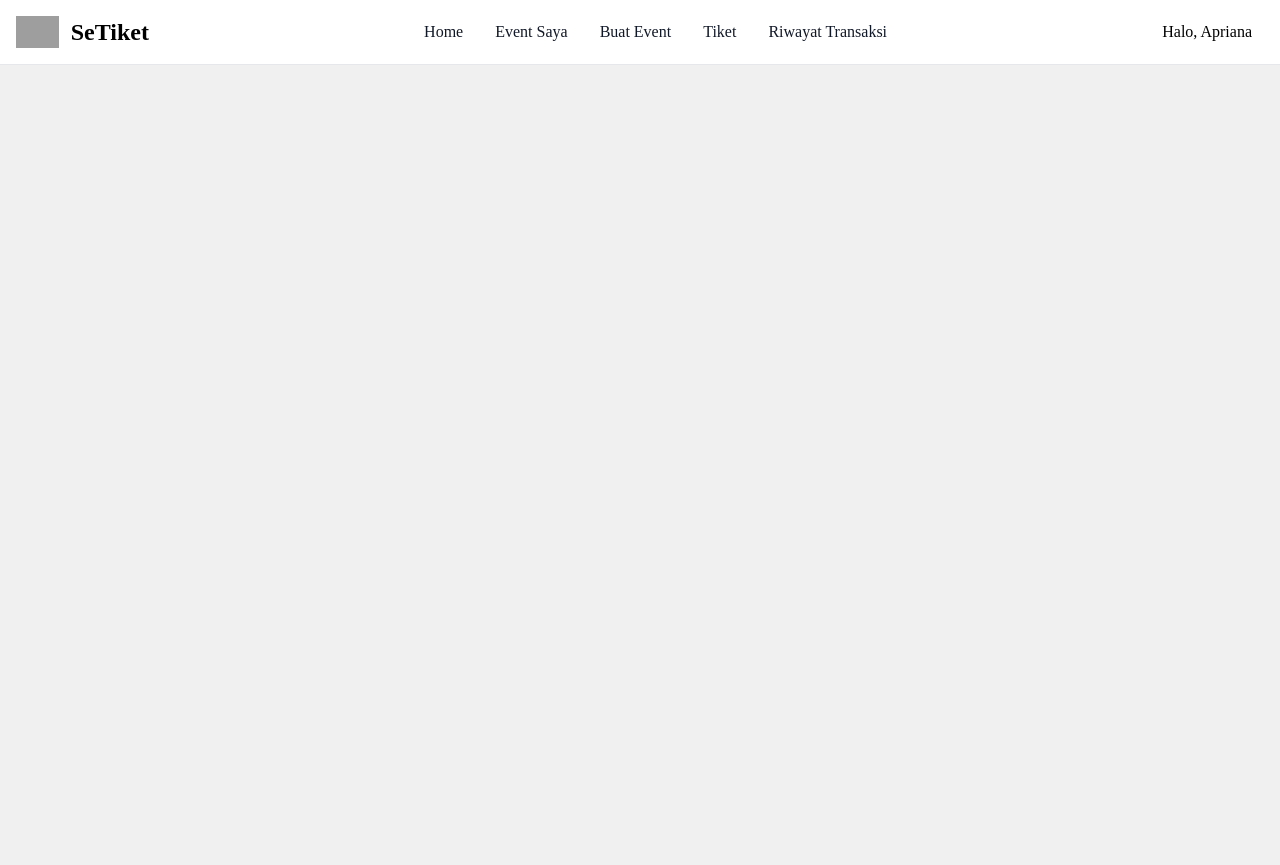
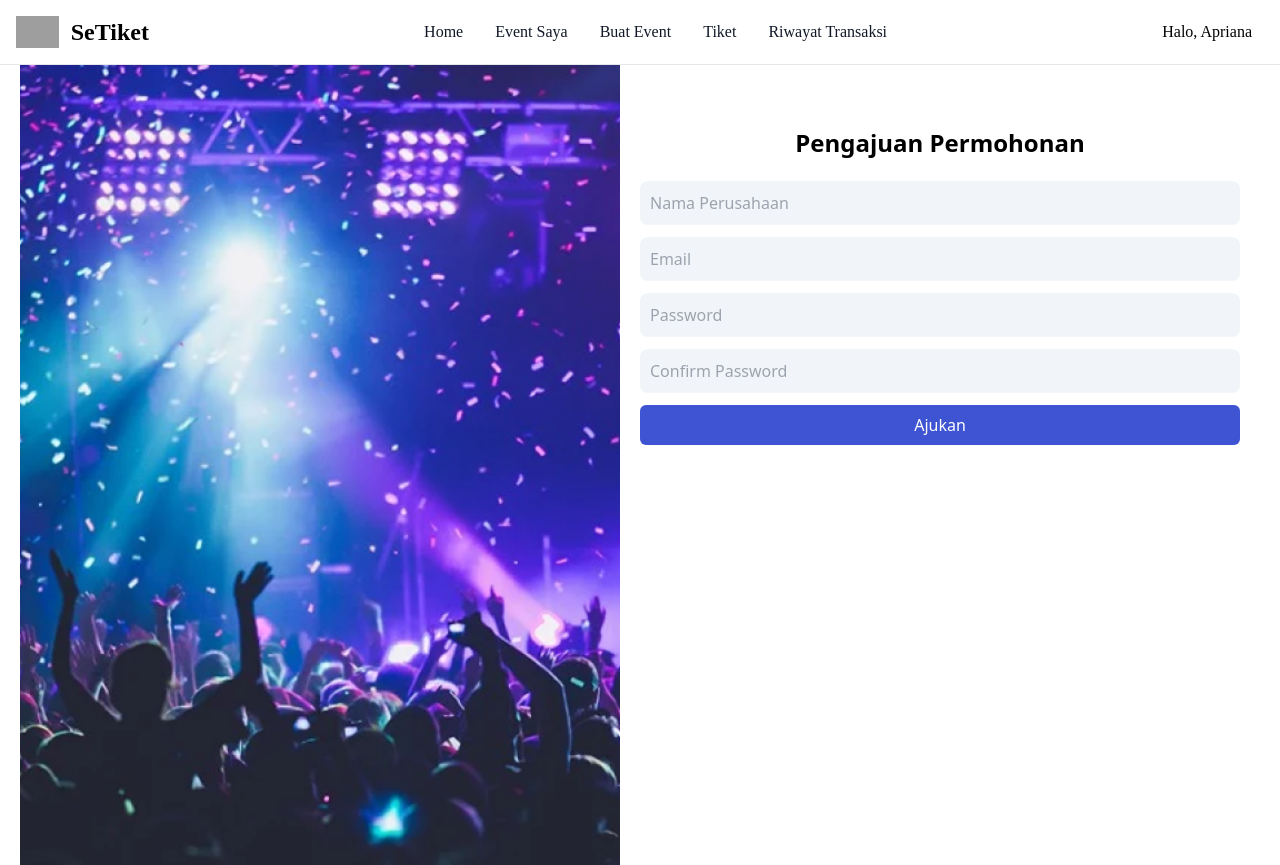
Before and after one commit to cf15-t5/webclient, a React (Create React App) app: page /eo-register in a window 1280 px wide. Before the commit the page ends 800 px from the top, so only its background shows below. Built offline with nearby package versions, Linux system fonts and the light colour scheme; grey boxes are pictures that could not be loaded.

Commit message:
feat: eo register

```diff
--- a/src/App.js
+++ b/src/App.js
@@ -10,6 +10,7 @@ import Request from "./pages/Admin/Request";
 import Profile from "./pages/Profile";
 import Register from "./pages/Register";
 import Login from "./pages/Login";
+import EORegister from "./pages/EORegister";
 
 function App() {
   return (
@@ -26,6 +27,7 @@ function App() {
           <Route path="/profile" element={<Profile />} />
           <Route path="/register" element={<Register />} />
           <Route path="/login" element={<Login />} />
+          <Route path="/eo-register" element={<EORegister />} />
 
           <Route path="/data" element={<Data />} />
           <Route path="/request" element={<Request />} />
--- /dev/null
+++ b/src/pages/EORegister.jsx
@@ -0,0 +1,93 @@
+import React, { useState } from "react";
+import RegisterImage from "../assets/imgHomepage.png";
+import EOLogoRegister from "../assets/eoRegisterWaiting.png";
+
+const EORegister = () => {
+  const [data, setData] = useState({
+    namaPerusahaan: "",
+    email: "",
+    password: "",
+    confirmPassword: "",
+  });
+
+  const [isRequestSent, setIsRequestSent] = useState(false);
+
+  const submitRegister = async (e) => {
+    e.preventDefault();
+    setIsRequestSent(true);
+    console.log(data);
+  };
+  return (
+    <div className="flex flex-col sm:flex-row justify-center items-start w-full min-h-screen bg-white font-sans">
+      <div className="hidden sm:block w-[50%] max-w-[600px] h-screen">
+        <img src={RegisterImage} className="h-full object-cover" />
+      </div>
+      <div className="flex flex-col items-center justify-center w-full sm:w-[50%] p-5 mt-10">
+        <p className="font-bold text-[24px] mb-5">Pengajuan Permohonan</p>
+        {isRequestSent ? (
+          <div>
+            <p className="w-full text-center">
+              Terima kasih atas ketertarikan Anda untuk bergabung bersama kami
+              sebagai mitra SeTiket Kami dengan senang hati menyambut Anda dan
+              senang membantu Anda mempromosikan produk Anda yang luar biasa
+              kepada pengguna kami.
+            </p>
+            <button className="text-[14px] w-full flex flex-row justify-center items-center gap-2 p-2 bg-primary-100 rounded-md mt-5">
+              <img src={EOLogoRegister} className="w-[28px] h-auto" />
+              Pengajuan Sedang Diproses
+            </button>
+          </div>
+        ) : (
+          <form onSubmit={submitRegister} className="w-full">
+            <div className="space-y-3">
+              <input
+                type="text"
+                placeholder="Nama Perusahaan"
+                className="w-full p-2.5 rounded-lg bg-slate-100"
+                value={data.namaPerusahaan}
+                onChange={(e) => {
+                  setData({ ...data, namaPerusahaan: e.target.value });
+                }}
+              />
+              <input
+                type="email"
+                placeholder="Email"
+                className="w-full p-2.5 rounded-lg bg-slate-100"
+                value={data.email}
+                onChange={(e) => {
+                  setData({ ...data, email: e.target.value });
+                }}
+              />
+              <input
+                type="password"
+                placeholder="Password"
+                className="w-full p-2.5 rounded-lg bg-slate-100"
+                value={data.password}
+                onChange={(e) => {
+                  setData({ ...data, password: e.target.value });
+                }}
+              />
+              <input
+                type="password"
+                placeholder="Confirm Password"
+                className="w-full p-2.5 rounded-lg bg-slate-100"
+                value={data.confirmPassword}
+                onChange={(e) => {
+                  setData({ ...data, confirmPassword: e.target.value });
+                }}
+              />
+              <button
+                type="submit"
+                className="w-full text-center bg-primary-500 rounded-md text-white py-2 px-6"
+              >
+                Ajukan
+              </button>
+            </div>
+          </form>
+        )}
+      </div>
+    </div>
+  );
+};
+
+export default EORegister;
--- a/src/pages/Login.jsx
+++ b/src/pages/Login.jsx
@@ -13,7 +13,7 @@ const Login = () => {
     console.log(data);
   };
   return (
-    <div className="flex flex-col sm:flex-row justify-center items-center w-full min-h-screen bg-white font-sans">
+    <div className="flex flex-col sm:flex-row justify-center items-start w-full min-h-screen bg-white font-sans">
       <div className="hidden sm:block w-[50%] max-w-[600px] h-screen">
         <img src={LoginImage} className="h-full object-cover" />
       </div>
--- a/src/pages/Register.jsx
+++ b/src/pages/Register.jsx
@@ -15,13 +15,13 @@ const Register = () => {
     console.log(data);
   };
   return (
-    <div className="flex flex-col sm:flex-row justify-center items-center w-full min-h-screen bg-white font-sans">
+    <div className="flex flex-col sm:flex-row justify-center items-start w-full min-h-screen bg-white font-sans">
       <div className="hidden sm:block w-[50%] max-w-[600px] h-screen">
         <img src={RegisterImage} className="h-full object-cover" />
       </div>
       <div className="flex flex-col items-center justify-center w-full sm:w-[50%] p-5">
         <form onSubmit={submitRegister} className="w-full">
-          <p className="font-bold text-[24px] mb-5">Daftar</p>
+          <p className="font-bold text-[24px] pb-5">Daftar</p>
           <div className="space-y-3">
             <input
               type="text"
@@ -52,7 +52,7 @@ const Register = () => {
             />
             <input
               type="password"
-              placeholder="Comfirm Password"
+              placeholder="Confirm Password"
               className="w-full p-2.5 rounded-lg bg-slate-100"
               value={data.confirmPassword}
               onChange={(e) => {
@@ -63,12 +63,12 @@ const Register = () => {
               type="submit"
               className="w-full text-center bg-primary-500 rounded-md text-white py-2 px-6"
             >
-              Masuk
+              Daftar
             </button>
             <p>
               Sudah punya akun?{" "}
               <a className="text-primary-500" href="/register">
-                Daftar
+                Masuk
               </a>
             </p>
           </div>
```
Also changed, not shown: src/assets/eoRegisterWaiting.png (added).
